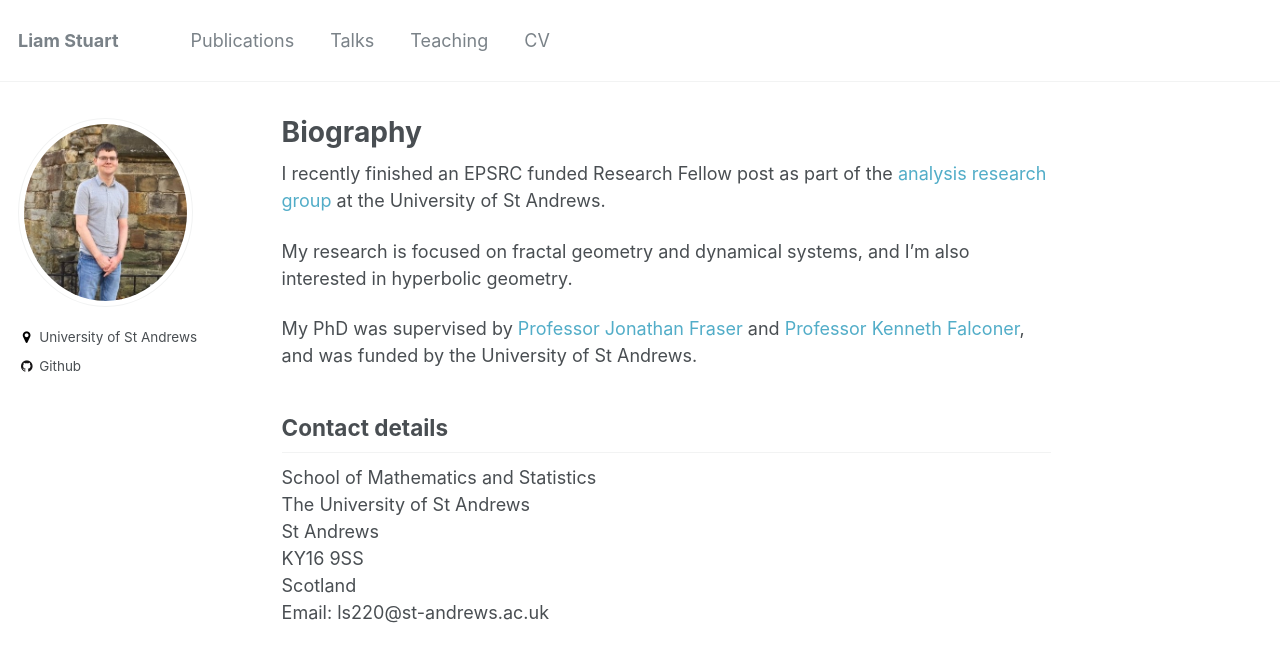
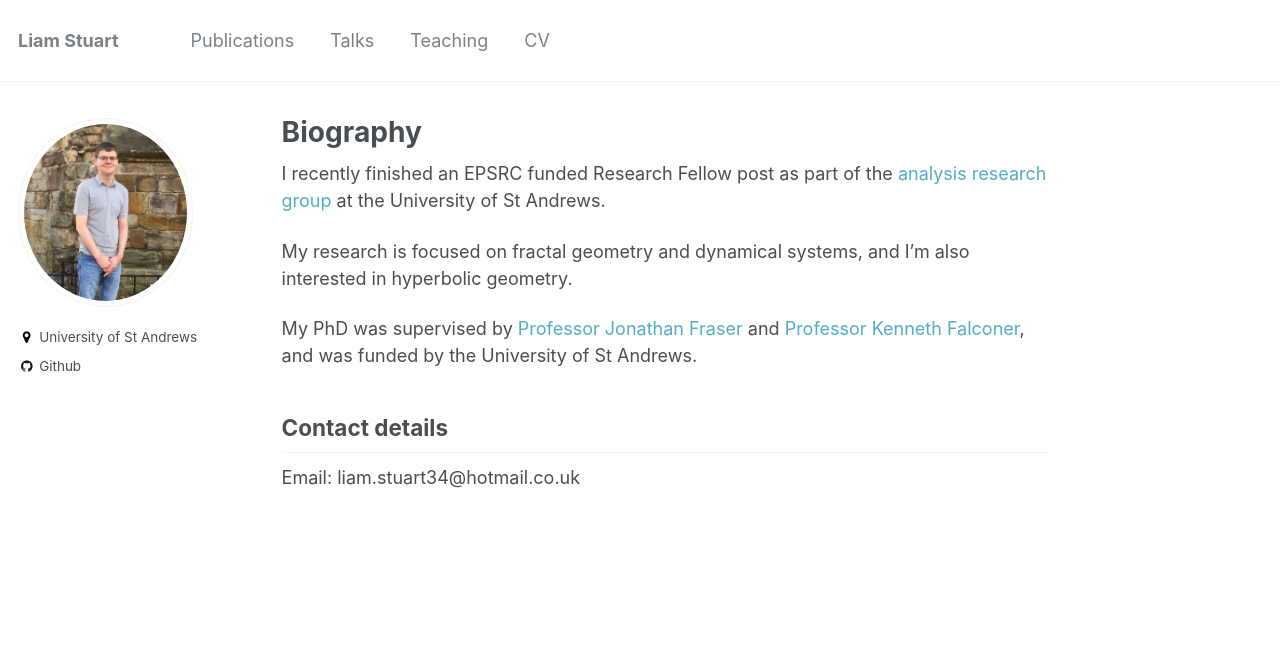
Before and after one commit to liam-stuart/liam-stuart.github.io, a Jekyll site: the page built from _pages/about.md, in a window 1280 px wide. Shown: the top 662 px of the page. Built offline with Jekyll 4.4.1, drawn with Linux system fonts in a browser that asks for light colours.

Commit message:
Update about.md

```diff
--- a/_pages/about.md
+++ b/_pages/about.md
@@ -17,9 +17,4 @@ My PhD was supervised by [Professor Jonathan Fraser](http://www.mcs.st-andrews.a
 
 ## Contact details
 
-School of Mathematics and Statistics
-The University of St Andrews
-St Andrews
-KY16 9SS
-Scotland
-Email: ls220@st-andrews.ac.uk
+Email: liam.stuart34@hotmail.co.uk
```
